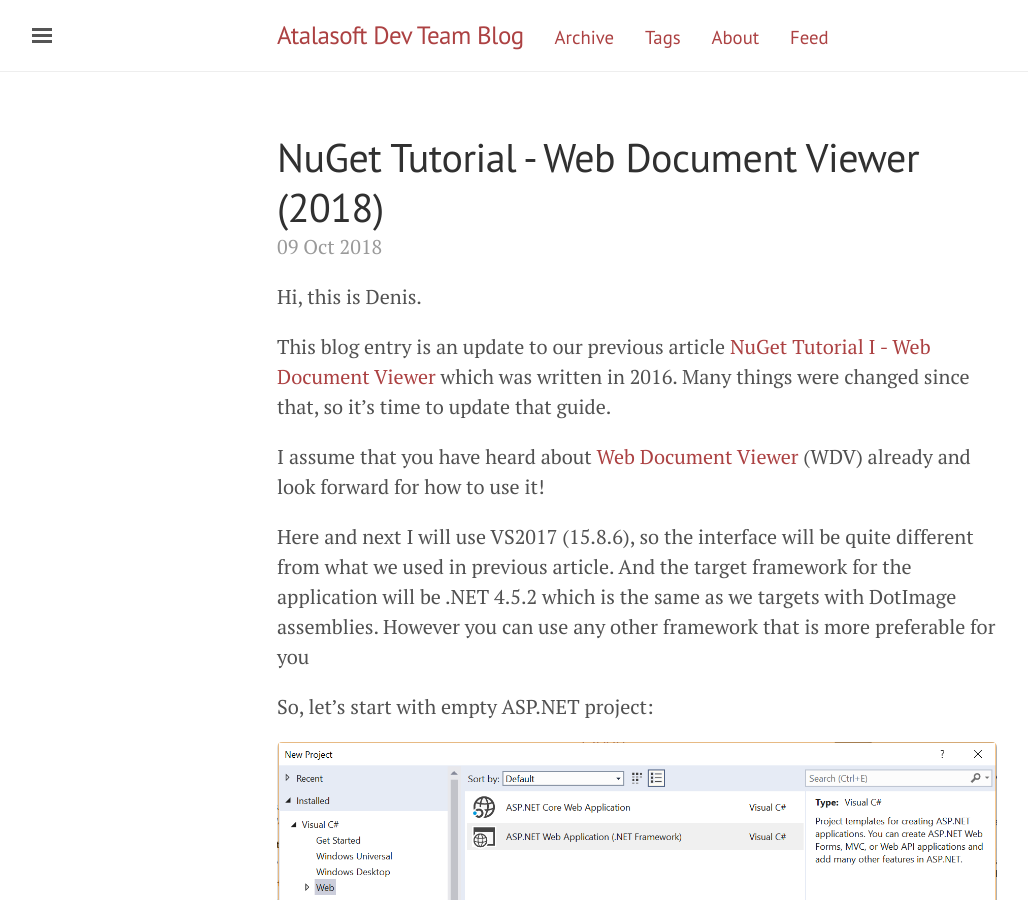
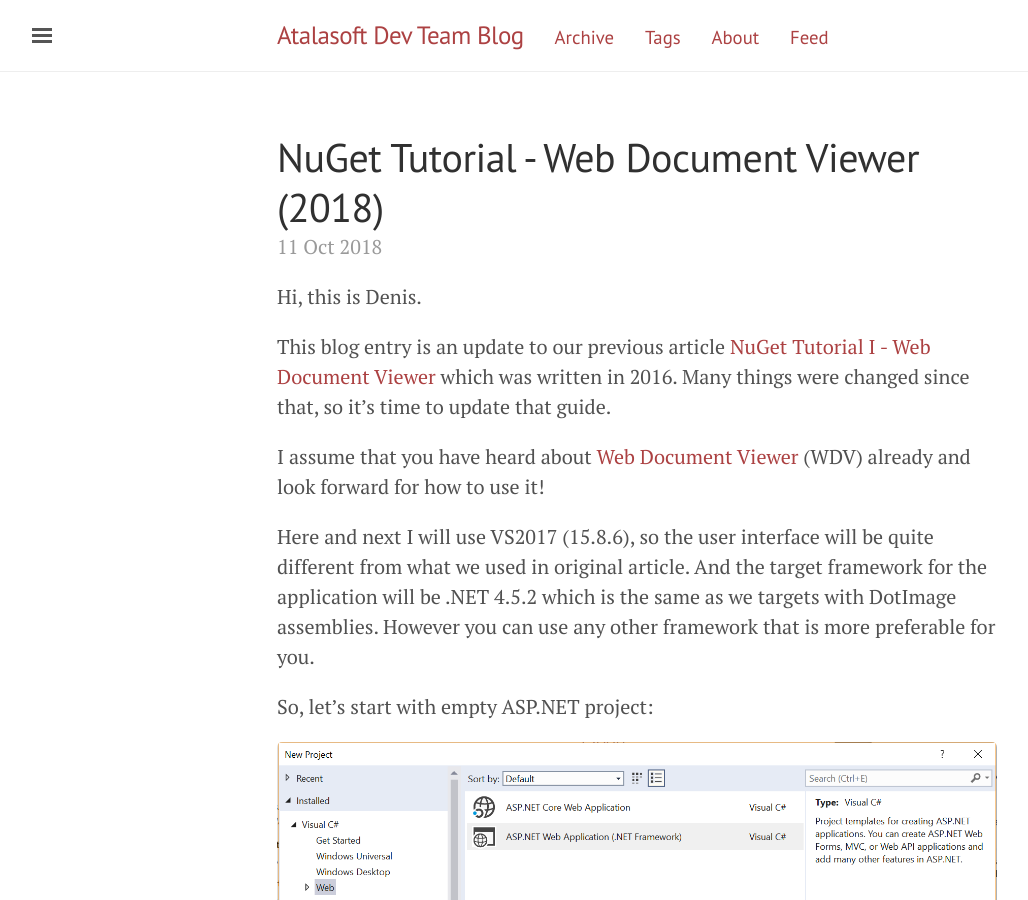
Before and after one commit to Atalasoft/atalasoft.github.io, a Jekyll site: the page built from _posts/2018-10-11-nuget-tutorial-wdv.md, in a window 1280 px wide and 900 px high. Shown: the whole window, without its empty margins (3-1031 px from the left). Built offline with Jekyll 4.4.1, drawn with Linux system fonts in a browser that asks for light colours; comment, search, counter and statistics services are not loaded.

```diff
--- a/docker-compose.yml
+++ b/Docker/docker-compose.yml
@@ -5,7 +5,7 @@ services:
     command: docker-startup.sh
     image: atalablog
     volumes:
-      - .:/atalablog
+      - ..:/atalablog
 
     ports:
       - '5000:4000'
--- a/_config.yml
+++ b/_config.yml
@@ -31,3 +31,5 @@ excerpt_separator: "<!--more-->"
 
 plugins:
   - jekyll-paginate
+
+exclude: ['Docker', '*.sh', '*.cmd']
--- a/_posts/2018-10-09-nuget-tutorial-wdv.md
+++ b/_posts/2018-10-11-nuget-tutorial-wdv.md
@@ -1,7 +1,7 @@
 ---
 layout: "post"
 title: "NuGet Tutorial - Web Document Viewer (2018)"
-date: "2018-10-09 00:00"
+date: "2018-10-11 00:00"
 tags: [dotimage, nuget, scriptcs]
 comments: true
 related: [
@@ -17,7 +17,7 @@ This blog entry is an update to our previous article [NuGet Tutorial I - Web Doc
 
 I assume that you have heard about [Web Document Viewer](http://www.atalasoft.com/Technical-Details/net-technical?s=2) (WDV) already and look forward for how to use it!
 
-Here and next I will use VS2017 (15.8.6), so the interface will be quite different from what we used in previous article. And the target framework for the application will be .NET 4.5.2 which is the same as we targets with DotImage assemblies. However you can use any other framework that is more preferable for you
+Here and next I will use VS2017 (15.8.6), so the user interface will be quite different from what we used in original article. And the target framework for the application will be .NET 4.5.2 which is the same as we targets with DotImage assemblies. However you can use any other framework that is more preferable for you.
 
 So, let's start with empty ASP.NET project:
 
@@ -91,9 +91,4 @@ file and will be able to play with it using Web Document Viewer:
 ![Complete Application](/images/2018/10/nuget-tutorial-done.PNG)
 
 ## Conclusion
-The steps I described here can be completed in 5-10 minutes even if you try
-to use Atalasoft toolkit for the first time. But you can achieve the same result even faster
-if you clone ready-to-go project from GitHub repository we created to hold
-our tutorial projects - all you need to do is to open the project in Visual Studio
-and run it - all necessary NuGet packages will be downloaded automatically
-during the build.
+The steps I described here can be completed in 5-10 minutes even if you try to use Atalasoft toolkit for the first time. But you can achieve the same result even faster if you clone ready-to-go project from GitHub repository we created to hold our tutorial projects - all you need to do is to open the project in Visual Studio and run it - all necessary NuGet packages will be downloaded automatically during the build.
```
Also changed, not shown: INSTRUCTIONS.md (added, +48 -0 lines), 7 other files.
